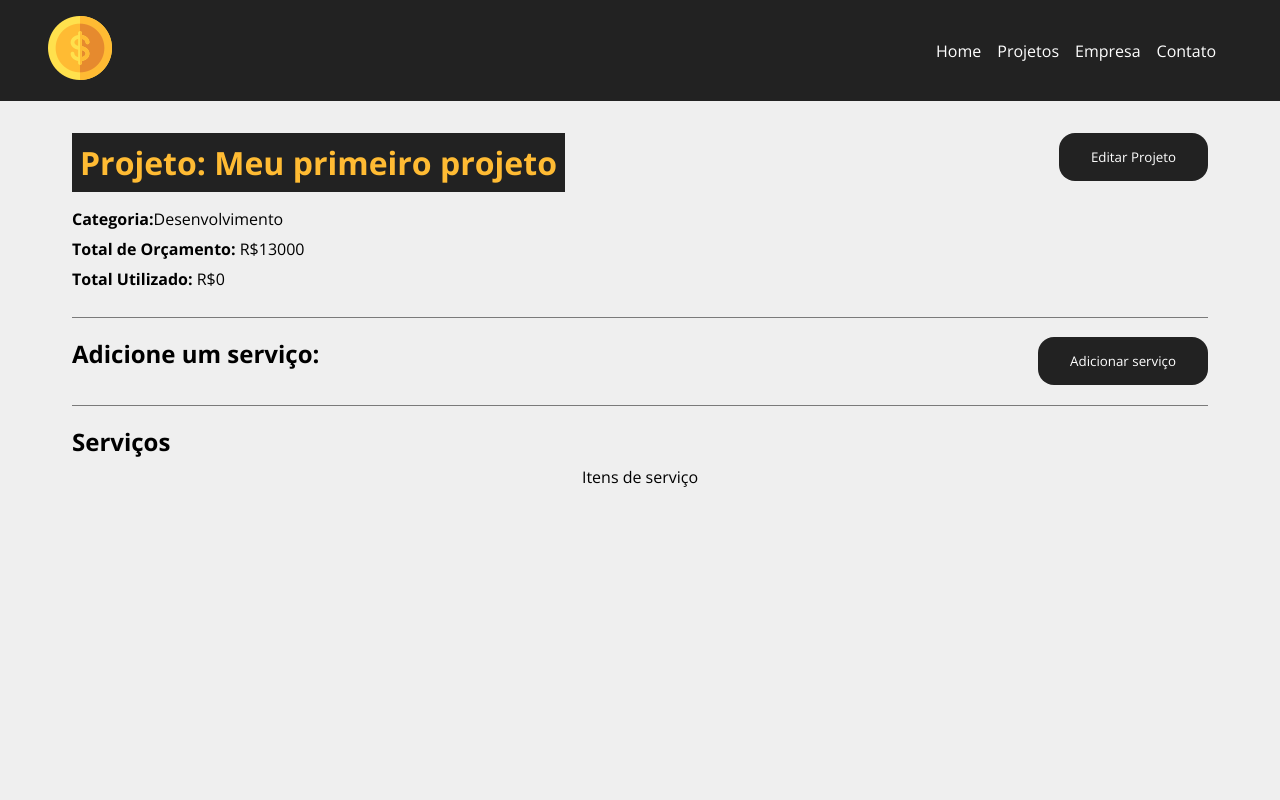
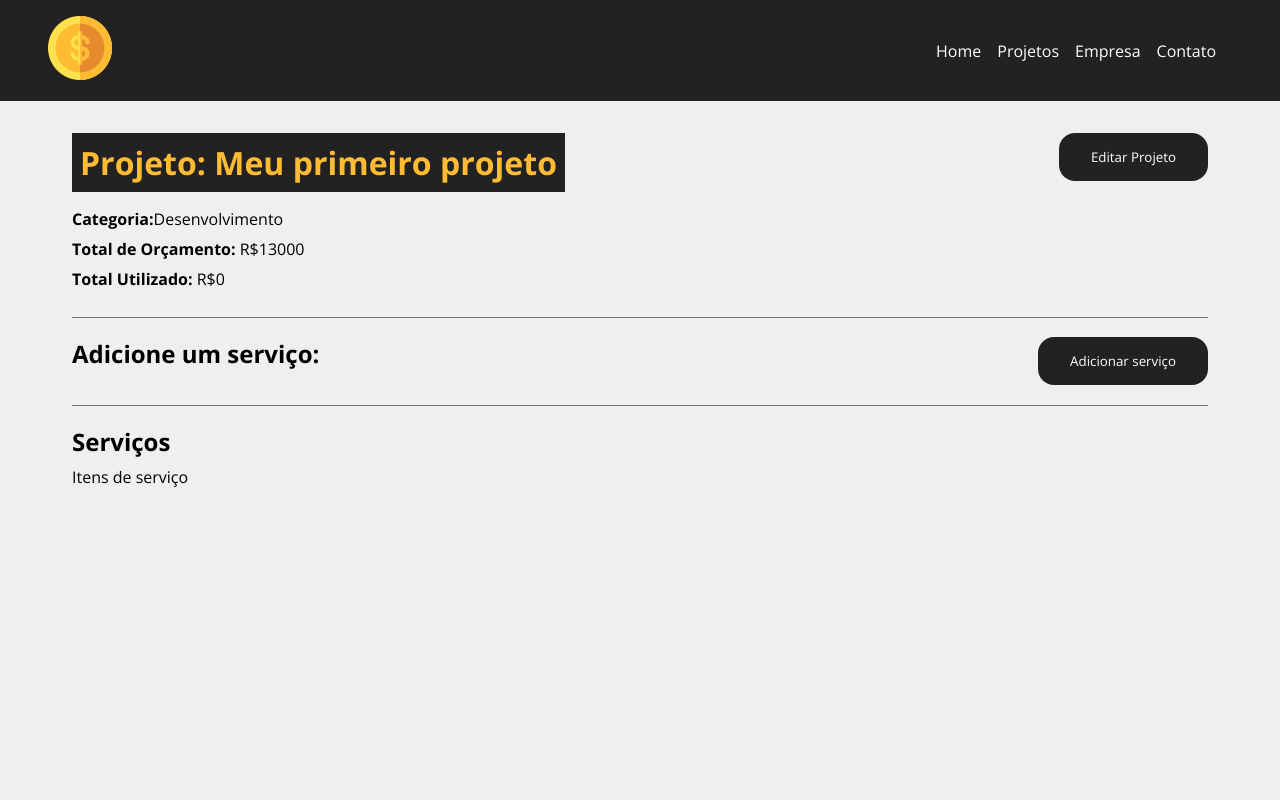
Before and after one commit to RafaelHDSV/Costs, a React (Create React App) app: page /project/1 in a window 1280 px wide. Shown: the top 800 px of the page. Built offline with nearby package versions, Linux system fonts and the light colour scheme; data requests are answered from the project's data file; the HTML template or start-up script is replaced by a standard one.

Commit message:
Adding services div

```diff
--- a/src/components/layout/Container.module.css
+++ b/src/components/layout/Container.module.css
@@ -11,7 +11,7 @@
 }
 
 .start {
-    display: flex;
+    width: 100%;
     justify-content: flex-start;
 }
 
```
